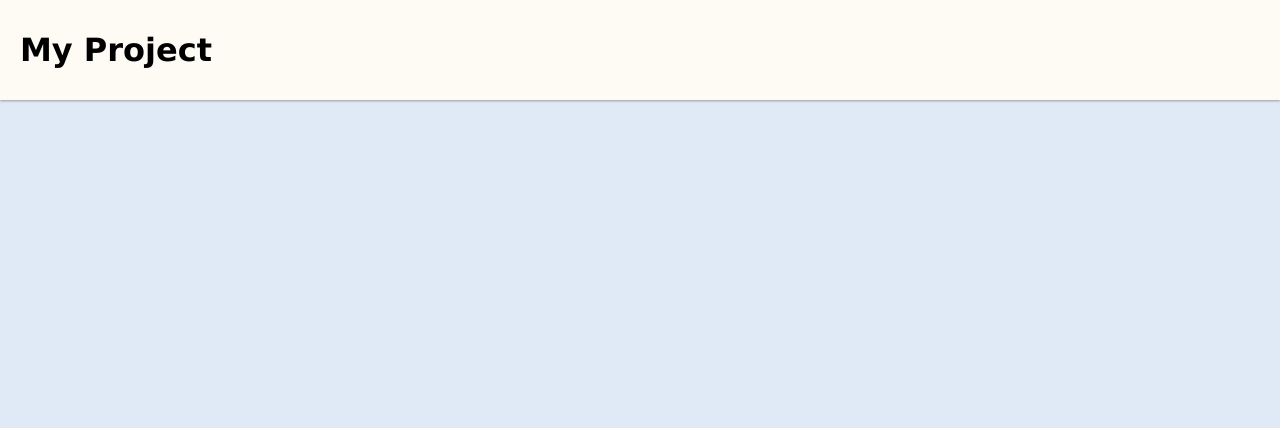
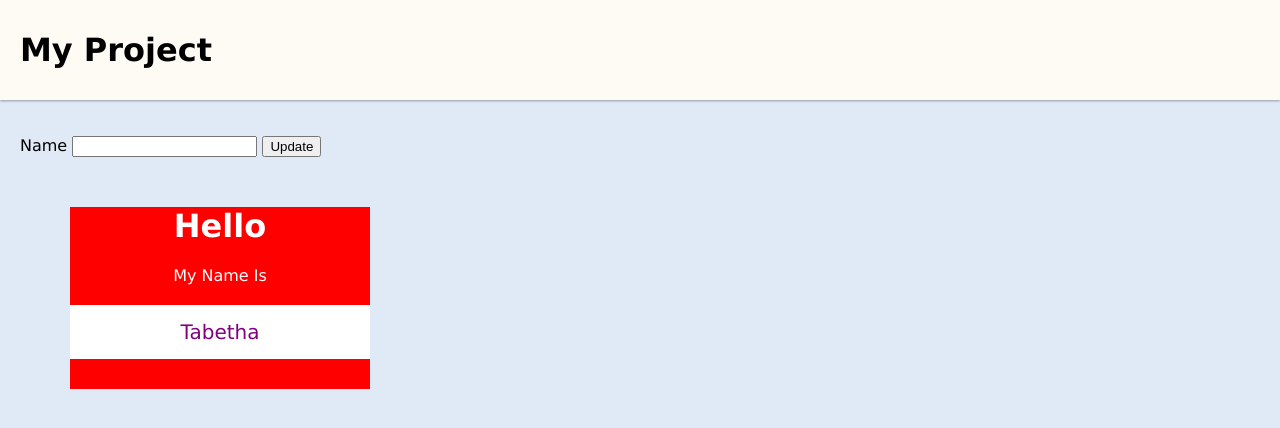
Before and after one commit to TabethaSnead/name-tag-dev101, a plain HTML site: page index.html in a window 1280 px wide. Drawn offline with Linux system fonts and the light colour scheme.

Commit message:
added info to html and css

```diff
--- a/index.html
+++ b/index.html
@@ -22,6 +22,21 @@
     </header>
 
     <main>
+        <p>
+            Name
+            <input>
+            <button>Update</button>
+
+        </p>
+
+
+            <div class="hello">
+                <h1>Hello</h1>
+                 <p>My Name Is</p>
+                    <p class="name">Tabetha</p>
+
+            </div>
+
 
     </main>
 
--- a/style.css
+++ b/style.css
@@ -28,3 +28,19 @@ header .logo {
 main {
     padding: 20px;
 }
+
+.hello{
+    background-color:red;
+    padding-bottom: 10px;
+    text-align: center;
+    width: 300px;
+    color:white;
+    margin: 50px;
+}
+
+.name{
+    background-color:white;
+    color: purple;
+    padding:15px;
+    font-size: 20px;
+}
```
